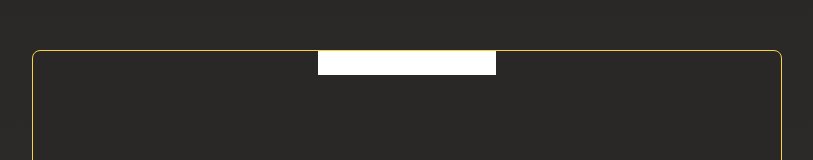
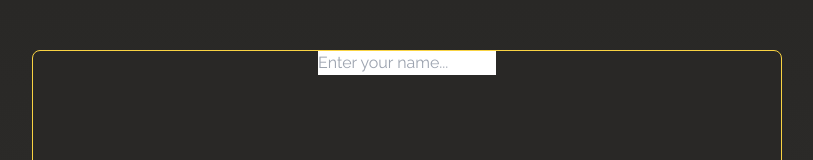
Before and after one commit to Stewie154/Redux-To-Do-List, a React (Create React App) app: page / in a window 1280 px wide. Shown: the top 160 px of the page, without its empty margins (233-1046 px from the left). Built offline with nearby package versions, Linux system fonts and the light colour scheme.

Commit message:
placeholder text

```diff
--- a/src/components/enter-name-modal/EnterNameModal.js
+++ b/src/components/enter-name-modal/EnterNameModal.js
@@ -18,8 +18,12 @@ const EnterNameModal = () => {
 	}
 
 	return (
-	<form className="text-black" onSubmit={() => handleSubmit(nameDisplay)}>
-		<input type="text" onChange={(event) => handleChange(event)}/>
+	<form className="" onSubmit={() => handleSubmit(nameDisplay)}>
+		<input
+			type="text"
+			onChange={(event) => handleChange(event)}
+			placeholder="Enter your name..."
+		/>
 	</form>
 	)
 }
```
